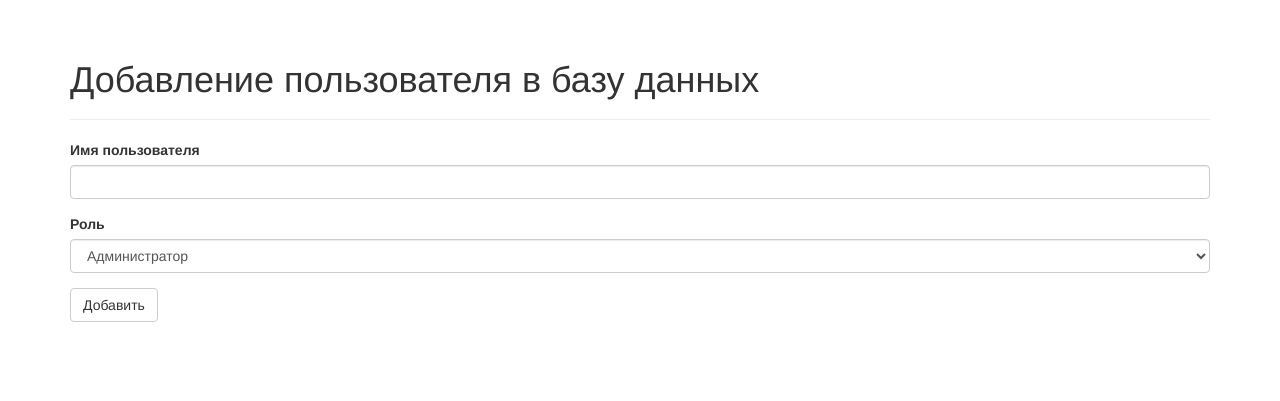
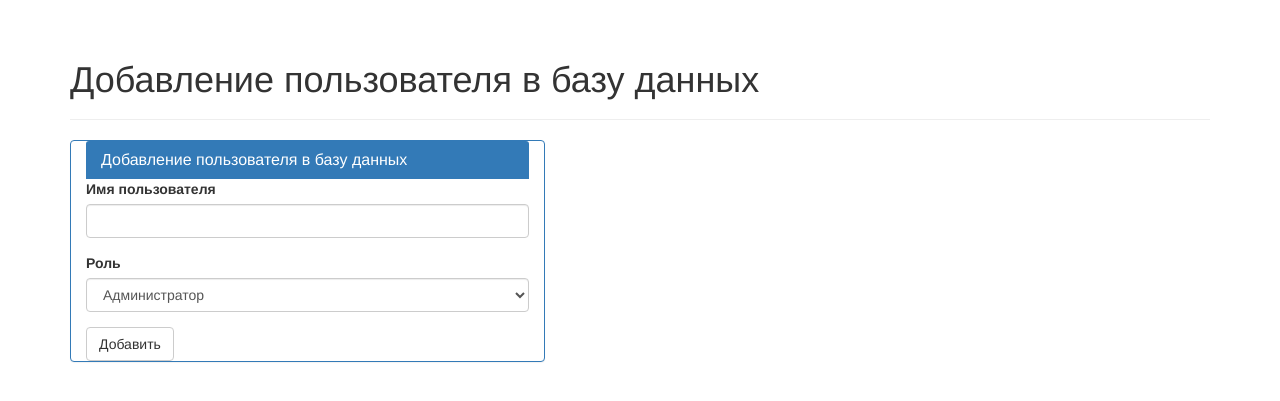
Before and after one commit to idisin91/flask_mpei, a Flask app: page /adduser in a window 1280 px wide. Shown: the part 52-453 px from the top of the page. Run offline with Flask 2, Linux system fonts and the light colour scheme; some libraries are stand-ins or nearby versions.

Commit message:
osx fixes

```diff
--- a/app/templates/adduser.html
+++ b/app/templates/adduser.html
@@ -7,5 +7,10 @@
 <div class="page-header">
     <h1>Добавление пользователя в базу данных</h1>
 </div>
-{{ wtf.quick_form(form) }}
+    <article class="panel panel-primary col-md-5">
+     <div class="panel-heading">
+         <h2 class="panel-title">Добавление пользователя в базу данных</h2>
+     </div>
+    {{ wtf.quick_form(form) }}
+    </article>
 {% endblock %}
```
Also changed, not shown: app/main/views.py (+10 -7 lines), 1 other file.
